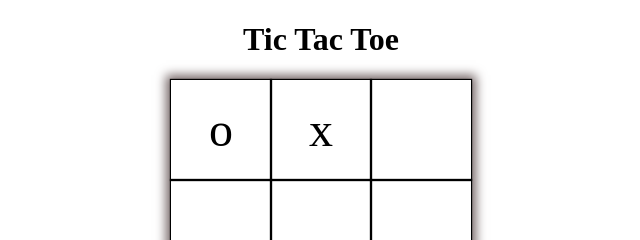
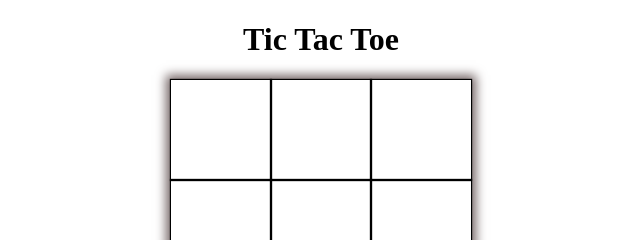
Before and after one commit to zeFloor/odinProject, a plain HTML site: page project2-TicTacToe/index.html in a window 1280 px wide. Shown: the top 240 px of the page, 319-959 px from the left. Drawn offline with Linux system fonts and the light colour scheme.

Commit message:
made a reset method

```diff
--- a/project2-TicTacToe/index.html
+++ b/project2-TicTacToe/index.html
@@ -11,8 +11,8 @@
 <body>
     <h1>Tic Tac Toe</h1>
     <div class="board">
-        <div class="TL" id="cell"><p>o</p></div>
-        <div class="TC" id="cell"><p>x</p></div>
+        <div class="TL" id="cell"></div>
+        <div class="TC" id="cell"></div>
         <div class="TR" id="cell"></div>
         <div class="CL" id="cell"></div>
         <div class="CC" id="cell"></div>
--- a/project2-TicTacToe/tictactoe.js
+++ b/project2-TicTacToe/tictactoe.js
@@ -20,12 +20,18 @@ const gameBoard = (() => {
 
         _printXnO(sign, slot)
     }
-    const checkEmptyCell = () => {}
     const _printXnO = (sign, slot) => {
         document.querySelector(`.${slot}`).innerHTML = `<p>${sign}</p>`
         }
-    const checkIfWin = () => {}
-    const boardReset = () => {}
+    const checkIfWin = () => {
+
+    }
+    const boardReset = () => {
+        let cells = document.querySelectorAll('#cell')
+        cells.forEach(cell => {
+            cell.innerHTML = ''
+        });
+    }
 
     return {addXnO, checkIfWin, boardReset}
 })()
@@ -62,3 +68,5 @@ const displayController = (() => {
 
     return {checkPlayers,}
 })()
+
+gameBoard.boardReset()
```
